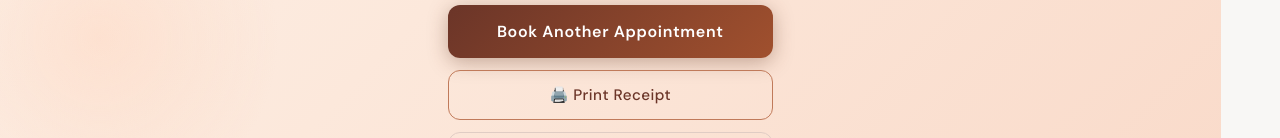
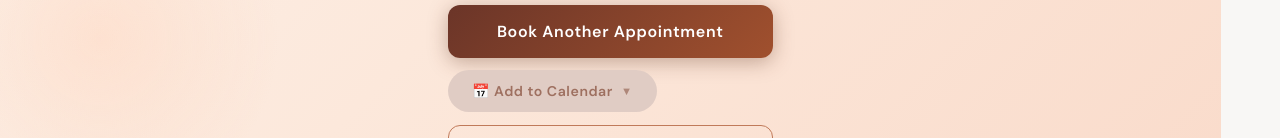
Before and after one commit to YannisNyoka/nxlbeautybar_front, a React (Vite) app: page /payment-success in a window 1280 px wide. Shown: the part 662-800 px from the top of the page. Built offline with nearby package versions, Linux system fonts and the light colour scheme; no server answers.

Commit message:
add to calender

```diff
--- a/src/PaymentSuccess.jsx
+++ b/src/PaymentSuccess.jsx
@@ -110,6 +110,229 @@ function BookingPolicyCard() {
     </div>
   );
 }
+
+// ─── NEW: Add to Calendar button ──────────────────────────────────────────────
+// Builds a Google Calendar URL and an .ics file for Apple/Outlook.
+// Pure JS — no external libraries required.
+
+/**
+ * Format a date+time string into the Google Calendar format: YYYYMMDDTHHmmss
+ * @param {string} dateStr  e.g. "2026-05-10"
+ * @param {string} timeStr  e.g. "10:30"
+ * @returns {string}        e.g. "20260510T103000"
+ */
+function toCalDateStr(dateStr, timeStr) {
+  if (!dateStr || !timeStr) return '';
+  // Remove dashes/colons and append seconds
+  const d = dateStr.replace(/-/g, '');
+  const t = timeStr.replace(/:/g, '') + '00';
+  return `${d}T${t}`;
+}
+
+/**
+ * Add durationMinutes to a time string and return the new time string.
+ * @param {string} timeStr        e.g. "10:30"
+ * @param {number} durationMins   e.g. 90
+ * @returns {string}              e.g. "12:00"
+ */
+function addMinutesToTime(timeStr, durationMins) {
+  if (!timeStr) return '';
+  const [h, m] = timeStr.split(':').map(Number);
+  const total = h * 60 + m + (durationMins || 60);
+  const endH = Math.floor(total / 60) % 24;
+  const endM = total % 60;
+  return `${String(endH).padStart(2, '0')}:${String(endM).padStart(2, '0')}`;
+}
+
+/**
+ * Generate and download a .ics file (works on iOS, Android, Outlook, macOS).
+ */
+function downloadICS({ dateStr, timeStr, endTimeStr, title, description, location }) {
+  const start = toCalDateStr(dateStr, timeStr);
+  const end   = toCalDateStr(dateStr, endTimeStr);
+  if (!start || !end) return;
+
+  const uid = `nxl-${Date.now()}@nxlbeautybar.co.za`;
+  const now  = toCalDateStr(
+    new Date().toISOString().slice(0, 10),
+    new Date().toTimeString().slice(0, 5)
+  );
+
+  const ics = [
+    'BEGIN:VCALENDAR',
+    'VERSION:2.0',
+    'PRODID:-//NXL Beauty Bar//NXL//EN',
+    'CALSCALE:GREGORIAN',
+    'METHOD:PUBLISH',
+    'BEGIN:VEVENT',
+    `UID:${uid}`,
+    `DTSTAMP:${now}Z`,
+    `DTSTART:${start}`,
+    `DTEND:${end}`,
+    `SUMMARY:${title}`,
+    `DESCRIPTION:${description.replace(/\n/g, '\\n')}`,
+    `LOCATION:${location}`,
+    'STATUS:CONFIRMED',
+    'BEGIN:VALARM',
+    'TRIGGER:-PT60M',
+    'ACTION:DISPLAY',
+    `DESCRIPTION:Reminder: ${title} in 1 hour`,
+    'END:VALARM',
+    'END:VEVENT',
+    'END:VCALENDAR',
+  ].join('\r\n');
+
+  const blob = new Blob([ics], { type: 'text/calendar;charset=utf-8' });
+  const url  = URL.createObjectURL(blob);
+  const a    = document.createElement('a');
+  a.href     = url;
+  a.download = 'nxl-appointment.ics';
+  a.click();
+  URL.revokeObjectURL(url);
+}
+
+/**
+ * Open a Google Calendar pre-filled event in a new tab.
+ */
+function openGoogleCalendar({ dateStr, timeStr, endTimeStr, title, description, location }) {
+  const start = toCalDateStr(dateStr, timeStr);
+  const end   = toCalDateStr(dateStr, endTimeStr);
+  if (!start || !end) return;
+
+  const params = new URLSearchParams({
+    action:   'TEMPLATE',
+    text:     title,
+    dates:    `${start}/${end}`,
+    details:  description,
+    location,
+  });
+  window.open(`https://calendar.google.com/calendar/render?${params.toString()}`, '_blank');
+}
+
+/**
+ * The actual button component rendered on the success page.
+ */
+function AddToCalendarButton({ dateStr, timeStr, durationMins, services, employee }) {
+  const [open, setOpen] = useState(false);
+  const dropRef = useRef(null);
+
+  const endTimeStr  = addMinutesToTime(timeStr, durationMins);
+  const title       = 'NXL Beauty Bar Appointment';
+  const serviceList = Array.isArray(services) ? services.join(', ') : services || '';
+  const description = [
+    'Your NXL Beauty Bar appointment is confirmed.',
+    serviceList  ? `Services: ${serviceList}` : '',
+    employee     ? `Stylist: ${employee}`      : '',
+    'Please arrive on time. Cancellations must be made 48 hours in advance.',
+    'Contact: 068 511 3394 | nxlbeautybar@gmail.com',
+  ].filter(Boolean).join('\n');
+  const location = 'NXLBEAUTYBAR, 1948 Mahalefele Rd, Dube, Soweto, 1800';
+
+  const calArgs = { dateStr, timeStr, endTimeStr, title, description, location };
+
+  // Close dropdown when clicking outside
+  useEffect(() => {
+    if (!open) return;
+    const handler = (e) => {
+      if (dropRef.current && !dropRef.current.contains(e.target)) setOpen(false);
+    };
+    document.addEventListener('mousedown', handler);
+    return () => document.removeEventListener('mousedown', handler);
+  }, [open]);
+
+  // Disable if we don't have enough data to build a valid event
+  const disabled = !dateStr || !timeStr;
+
+  return (
+    <div ref={dropRef} style={{ position: 'relative', display: 'inline-block' }}>
+      <button
+        onClick={() => !disabled && setOpen(o => !o)}
+        disabled={disabled}
+        style={{
+          display: 'flex',
+          alignItems: 'center',
+          gap: '0.5rem',
+          padding: '0.75rem 1.5rem',
+          background: disabled
+            ? '#e0ccc4'
+            : 'linear-gradient(135deg, #3d1f15 0%, #6b3528 100%)',
+          color: disabled ? '#9e7060' : '#ffe8d6',
+          border: 'none',
+          borderRadius: '50px',
+          fontFamily: "'DM Sans', sans-serif",
+          fontWeight: 600,
+          fontSize: '0.88rem',
+          letterSpacing: '0.04em',
+          cursor: disabled ? 'not-allowed' : 'pointer',
+          boxShadow: disabled ? 'none' : '0 4px 16px rgba(61,31,21,0.25)',
+          transition: 'all 0.2s ease',
+          whiteSpace: 'nowrap',
+        }}
+        onMouseEnter={e => { if (!disabled) e.currentTarget.style.boxShadow = '0 6px 24px rgba(61,31,21,0.35)'; }}
+        onMouseLeave={e => { if (!disabled) e.currentTarget.style.boxShadow = '0 4px 16px rgba(61,31,21,0.25)'; }}
+      >
+        📅 Add to Calendar
+        <span style={{ fontSize: '0.7rem', opacity: 0.75 }}>▼</span>
+      </button>
+
+      {open && (
+        <div style={{
+          position: 'absolute',
+          top: 'calc(100% + 0.5rem)',
+          left: '50%',
+          transform: 'translateX(-50%)',
+          background: '#fff',
+          border: '1px solid #e0ccc4',
+          borderRadius: '12px',
+          boxShadow: '0 8px 32px rgba(61,31,21,0.18)',
+          overflow: 'hidden',
+          minWidth: '210px',
+          zIndex: 50,
+        }}>
+          {/* Google Calendar */}
+          <button
+            onClick={() => { openGoogleCalendar(calArgs); setOpen(false); }}
+            style={dropItemStyle}
+            onMouseEnter={e => { e.currentTarget.style.background = '#fdf6f0'; }}
+            onMouseLeave={e => { e.currentTarget.style.background = '#fff'; }}
+          >
+            <span style={{ fontSize: '1.1rem' }}>🗓️</span>
+            Google Calendar
+          </button>
+
+          {/* Apple / Outlook (.ics) */}
+          <button
+            onClick={() => { downloadICS(calArgs); setOpen(false); }}
+            style={{ ...dropItemStyle, borderTop: '1px solid #f0e8e2' }}
+            onMouseEnter={e => { e.currentTarget.style.background = '#fdf6f0'; }}
+            onMouseLeave={e => { e.currentTarget.style.background = '#fff'; }}
+          >
+            <span style={{ fontSize: '1.1rem' }}>📲</span>
+            Apple / Outlook
+          </button>
+        </div>
+      )}
+    </div>
+  );
+}
+
+const dropItemStyle = {
+  display: 'flex',
+  alignItems: 'center',
+  gap: '0.6rem',
+  width: '100%',
+  padding: '0.75rem 1.1rem',
+  background: '#fff',
+  border: 'none',
+  cursor: 'pointer',
+  fontFamily: "'DM Sans', sans-serif",
+  fontSize: '0.85rem',
+  fontWeight: 500,
+  color: '#3d1f15',
+  textAlign: 'left',
+  transition: 'background 0.15s',
+};
+// ─── END: Add to Calendar ─────────────────────────────────────────────────────
 
 // ─── PaymentSuccess ───────────────────────────────────────────────────────────
 const PaymentSuccess = () => {
@@ -381,6 +604,16 @@ const PaymentSuccess = () => {
           >
             Book Another Appointment
           </button>
+
+          {/* NEW: Add to Calendar — sits between Book Another and Print */}
+          <AddToCalendarButton
+            dateStr={d.appointmentDate}
+            timeStr={d.appointmentTime}
+            durationMins={d.totalDuration || 60}
+            services={d.selectedServices}
+            employee={d.selectedEmployee}
+          />
+
           <button className="cp-print-btn" onClick={() => window.print()}>
             🖨️ Print Receipt
           </button>
```
